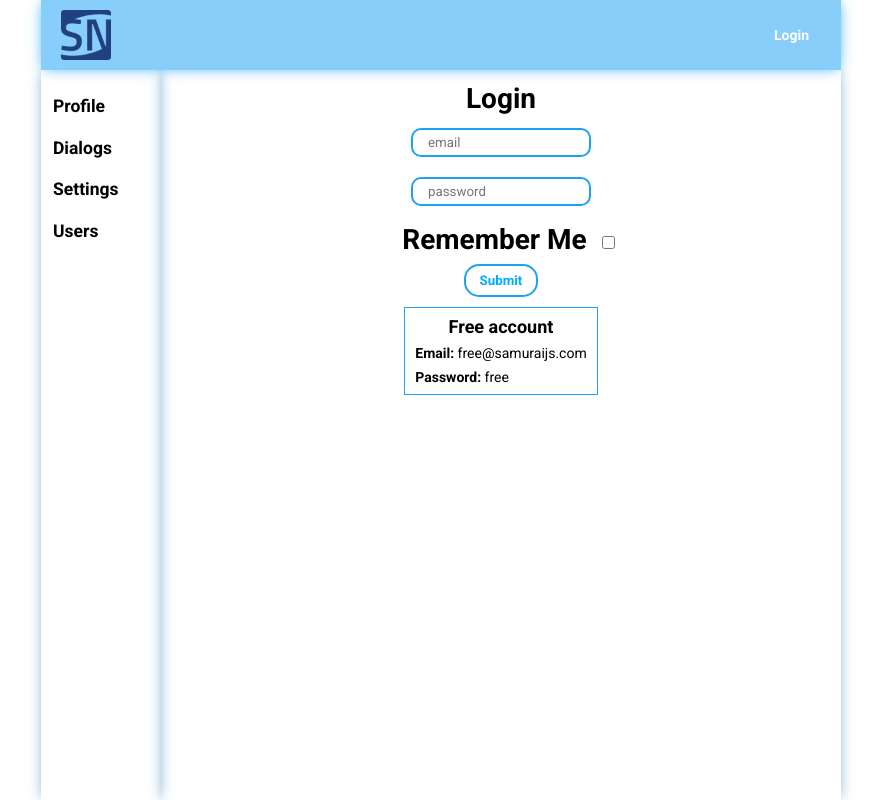
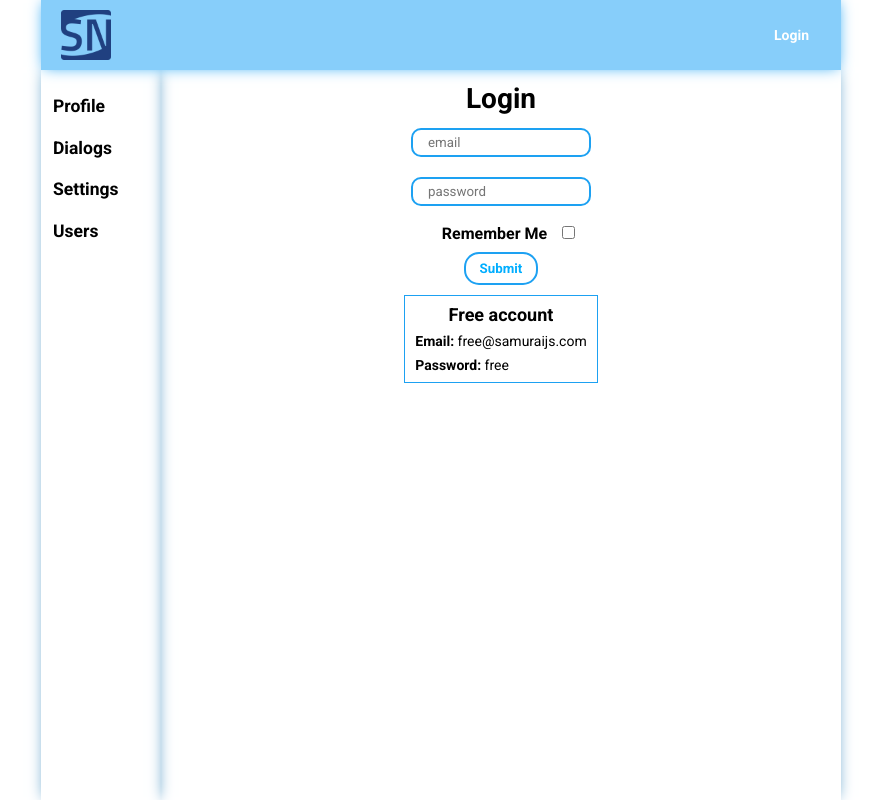
Before and after one commit to Aaklim/Social-network, a React (Create React App) app: page / in a window 1280 px wide. Shown: the whole page, without its empty margins (199-1080 px from the left). Built offline with nearby package versions, Linux system fonts and the light colour scheme; no server answers.

Commit message:
Login rememberMe corrected

```diff
--- a/src/components/Login/login.module.scss
+++ b/src/components/Login/login.module.scss
@@ -14,6 +14,10 @@
     font-size: 2rem;
   }
 
+  .checkboxLabel{
+    font-weight: bold;
+    font-size: medium;
+  }
   .commonError {
     top: 89px;
     position: absolute;
```
